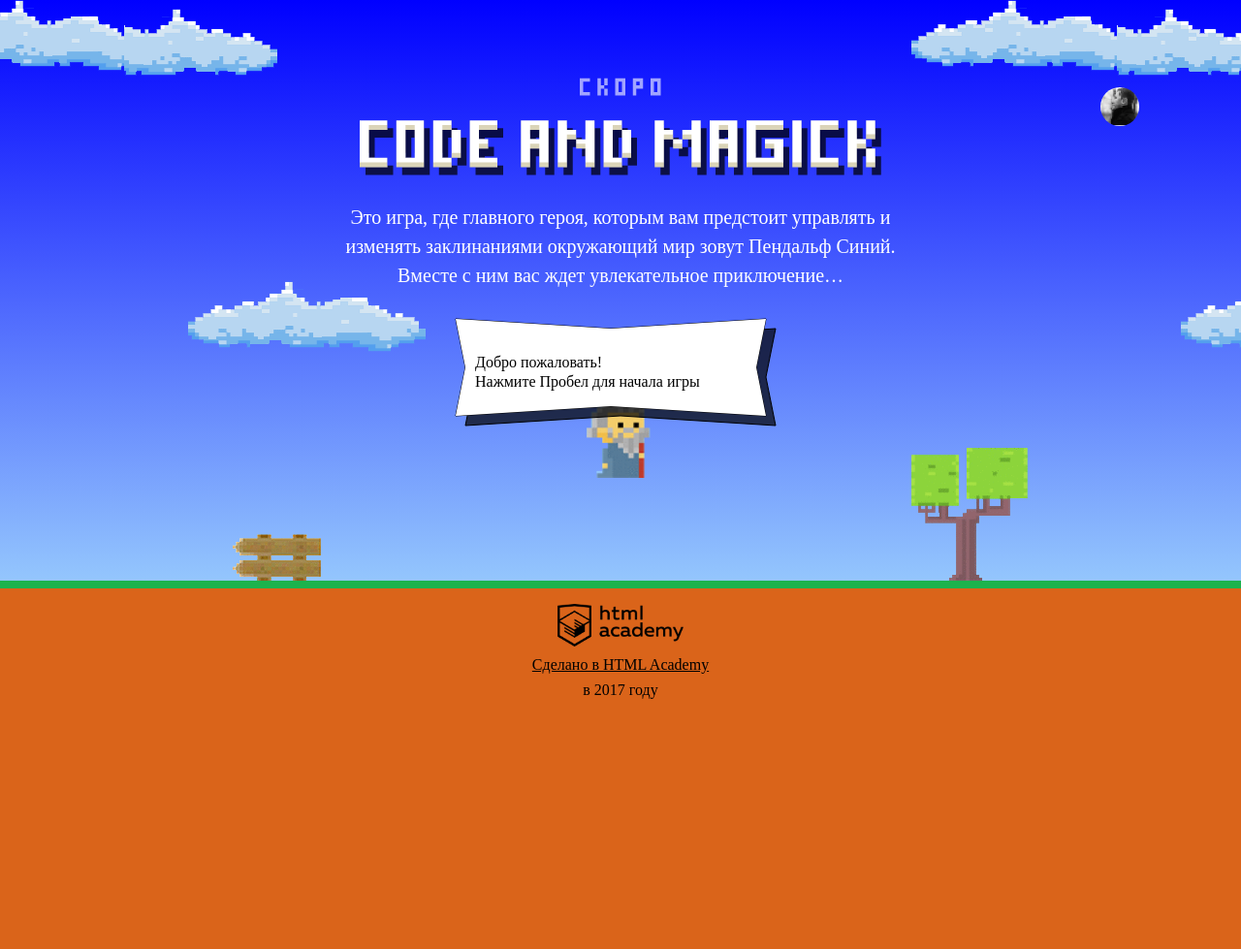
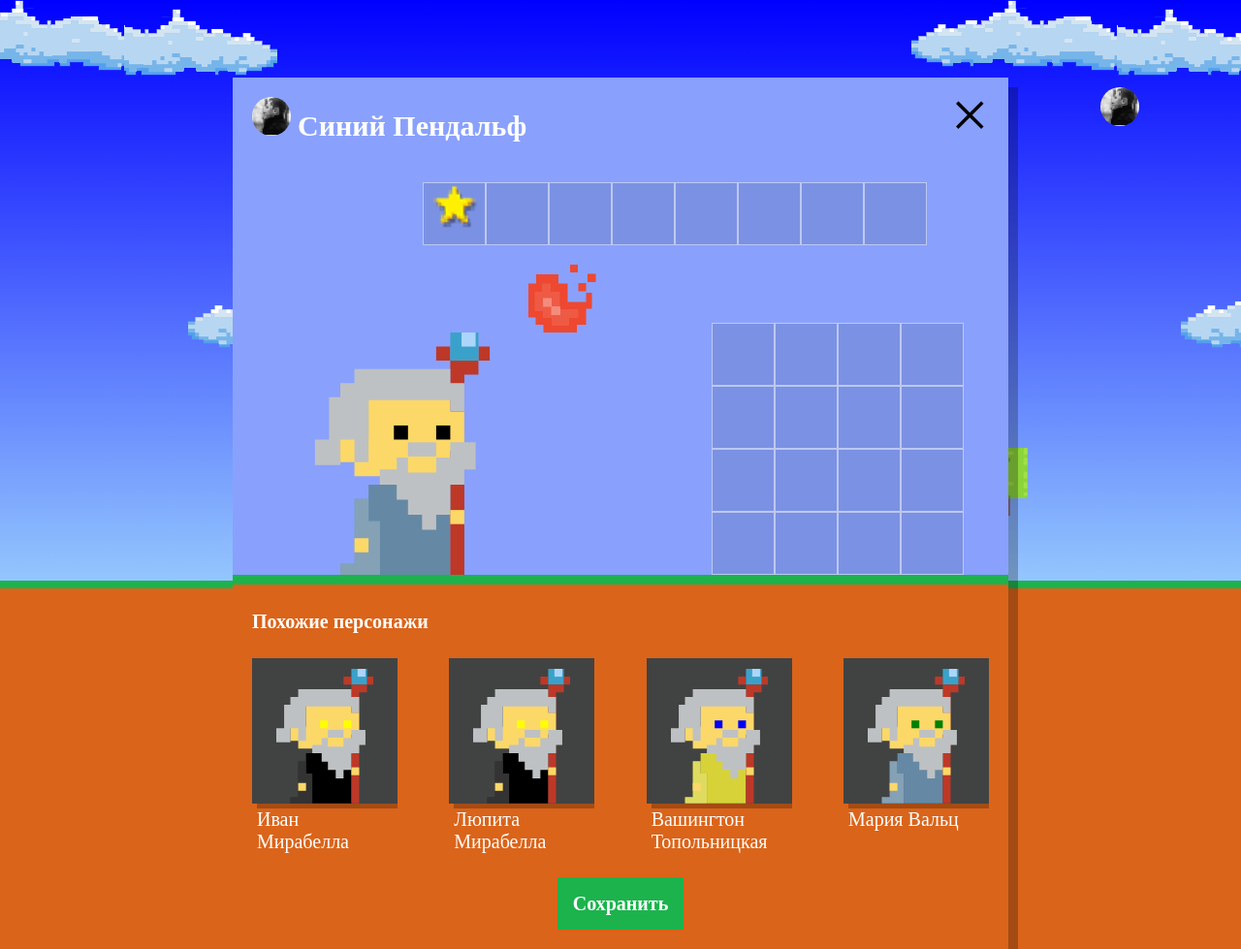
Before and after one commit to ivan8830/227504-code-and-magick-1, a website: page index.html in a window 1280 px wide. Shown: the whole page at 97% size. Before the commit the page ends 800 px from the top, so only its background shows below. Drawn offline with Linux system fonts and the light colour scheme; a web font is replaced by a local one.

Commit message:
Оно работает

```diff
--- a/index.html
+++ b/index.html
@@ -202,6 +202,8 @@
   };
 
 </script>
+
+<script src="js/setup.js"></script>
 <script src="js/stat.js"></script>
 <script src="js/game.js"></script>
 
--- /dev/null
+++ b/js/setup.js
@@ -0,0 +1,89 @@
+'use strict';
+
+var nameWizard = [
+  'Иван',
+  'Хуан Себастьян',
+  'Мария',
+  'Кристоф',
+  'Виктор',
+  'Юлия',
+  'Люпита',
+  'Вашингтон',
+];
+
+var surnameWizard = [
+  'да Марья',
+  'Верон',
+  'Мирабелла',
+  'Вальц',
+  'Онопко',
+  'Топольницкая',
+  'Нионго',
+  'Ирвинг',
+];
+
+var coatColor = [
+  'rgb(101, 137, 164)',
+  'rgb(241, 43, 107)',
+  'rgb(146, 100, 161)',
+  'rgb(56, 159, 117)',
+  'rgb(215, 210, 55)',
+  'rgb(0, 0, 0)'
+];
+
+var eyesColor = [
+  'black',
+  'red',
+  'blue',
+  'yellow',
+  'green'
+];
+
+var getRandomValue = function (arr) {
+  return Math.floor(Math.random() * arr.length);
+};
+
+var generateArrayWizard = function (size, generator) {
+  var cards = [];
+
+  for (var i = 0; i < size; i++) {
+    cards.push(generator(i));
+  }
+
+  return cards;
+};
+
+var generateData = function () {
+  return {
+    name: nameWizard[getRandomValue(nameWizard)] + ' ' + surnameWizard[getRandomValue(surnameWizard)],
+    coatColor: coatColor[getRandomValue(coatColor)],
+    eyesColor: eyesColor[getRandomValue(eyesColor)]
+  };
+};
+
+var renderCards = function (arr) {
+  var userDialog = document.querySelector('.setup');
+  userDialog.classList.remove('hidden');
+
+  var similarWizardList = document.querySelector('.setup-similar-list');
+  var similarWizardTemplate = document.querySelector('#similar-wizard-template').content.querySelector('.setup-similar-item');
+  var fragment = document.createDocumentFragment();
+
+  for (var i = 0; i < arr.length; i++) {
+    var wizardElement = similarWizardTemplate.cloneNode(true);
+
+    wizardElement.querySelector('.setup-similar-label').textContent = arr[i].name;
+    wizardElement.querySelector('.wizard-coat').style.fill = arr[i].coatColor;
+    wizardElement.querySelector('.wizard-eyes').style.fill = arr[i].eyesColor;
+
+    fragment.appendChild(wizardElement);
+  }
+
+  similarWizardList.appendChild(fragment);
+  userDialog.querySelector('.setup-similar').classList.remove('hidden');
+  return similarWizardList;
+};
+
+
+var wizard = generateArrayWizard(4, generateData);
+renderCards(wizard);
```
